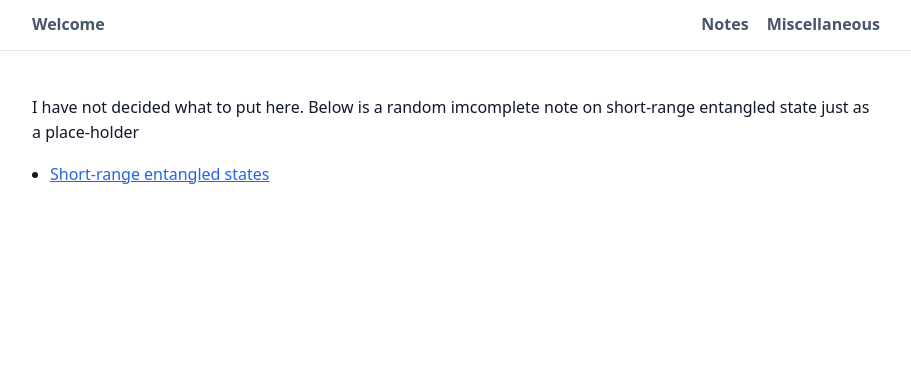
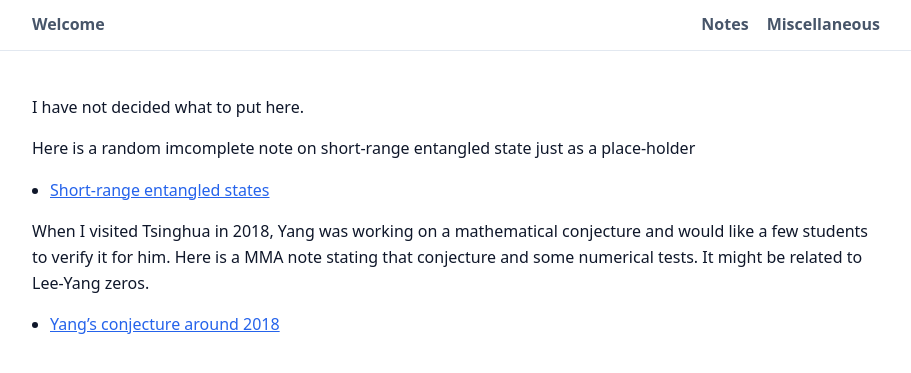
Before and after one commit to ruihuafan/ruihuafan.github.io, a Jekyll site: the page built from misc.md, in a window 1280 px wide. Shown: the top 373 px of the page, without its empty margins (184-1095 px from the left). Built offline with Jekyll 4.4.1, drawn with Linux system fonts in a browser that asks for light colours.

Commit message:
change a few things

```diff
--- a/_layouts/default.html
+++ b/_layouts/default.html
@@ -24,7 +24,7 @@
     .muted{color:var(--muted)}
     a{color:var(--link)} a:hover{text-decoration:underline}
     .hero{display:flex;gap:16px;align-items:center;flex-wrap:wrap}
-    .avatar-lg{width:110px;height:100px;border-radius:0%;object-fit:cover;border:1px solid #e2e8f0}
+    .avatar-lg{width:100px;height:120px;border-radius:0%;object-fit:cover;border:1px solid #e2e8f0}
   </style>
 
   <script>
--- a/misc.md
+++ b/misc.md
@@ -3,7 +3,12 @@ title: Miscellaneous
 permalink: /misc/
 ---
 
-I have not decided what to put here. Below is a random imcomplete note on short-range entangled state just as a place-holder
+I have not decided what to put here.
 
+Here is a random imcomplete note on short-range entangled state just as a place-holder
 
-- [Short-range entangled states](/notes/readings/SRE/)
+- [Short-range entangled states](/notes/random_stuff/SRE/)
+
+When I visited Tsinghua in 2018, Yang was working on a mathematical conjecture and would like a few students to verify it for him. Here is a MMA note stating that conjecture and some numerical tests. It might be related to Lee-Yang zeros.
+
+- [Yang's conjecture around 2018](/notes/random_stuff/yang_last_conjecture.pdf)
```
Also changed, not shown: notes/random_stuff/SRE.md (renamed from notes/readings/SRE.md, +1 -1 lines), 2 other files.
